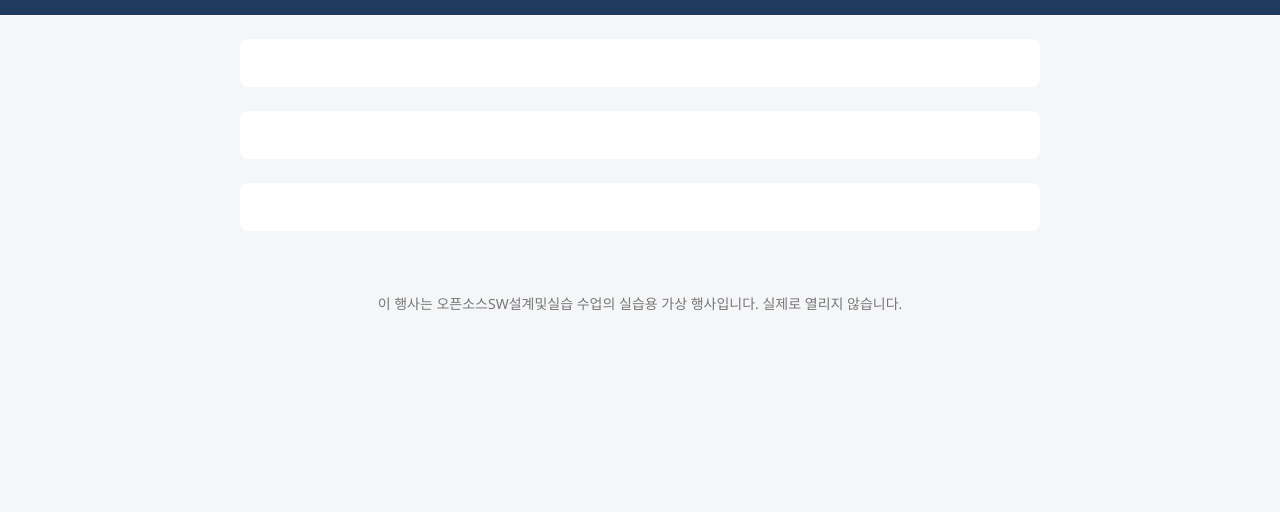
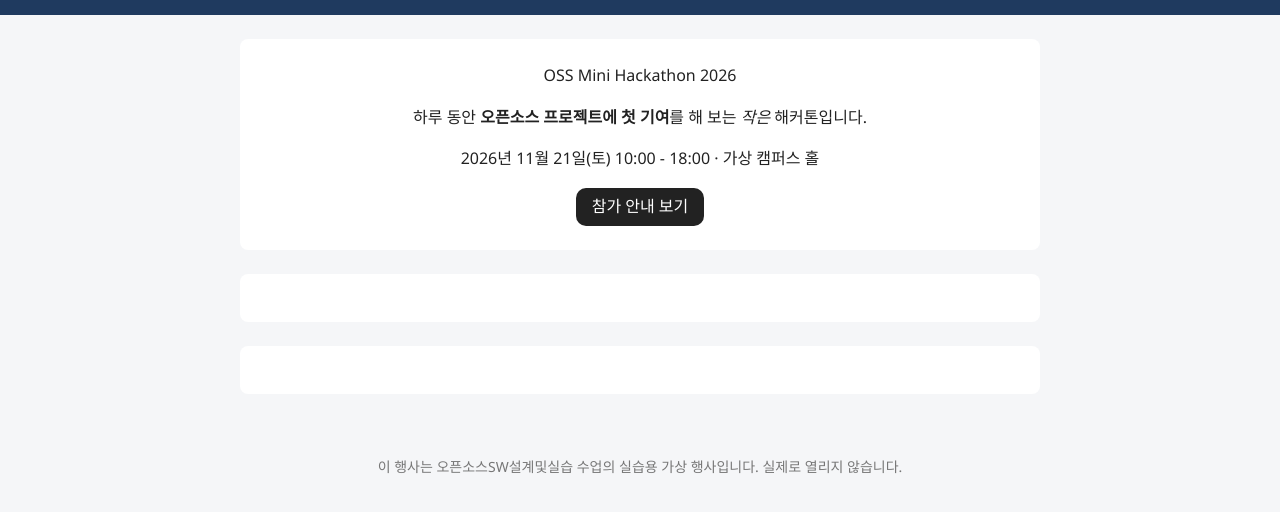
Before and after one commit to benhuhs/oss2026-week07-team07, a plain HTML site: page index.html in a window 1280 px wide. Shown: the part 68-580 px from the top of the page. Drawn offline with Linux system fonts and the light colour scheme.

Commit message:
feat: intro section

```diff
--- a/index.html
+++ b/index.html
@@ -19,7 +19,10 @@
   <main>
     <!-- ===== A: 행사 소개 (#intro) ===== -->
     <section id="intro">
-      <!-- A 가 이 안을 채웁니다 -->
+      <hi>OSS Mini Hackathon 2026</hi>
+      <p>하루 동안 <strong>오픈소스 프로젝트에 첫 기여</strong>를 해 보는 <em>작은</em> 해커톤입니다.</p>
+      <p>2026년 11월 21일(토) 10:00 - 18:00 · 가상 캠퍼스 홀</p>
+      <a class="cta" href="#faq">참가 안내 보기</a>
     </section>
 
     <!-- ===== B: 일정표 (#schedule) ===== -->
--- a/style.css
+++ b/style.css
@@ -45,7 +45,17 @@ section {
 
 /* ===== A: #intro ===== */
 /* 선택자는 #intro 로 시작합니다. 예: #intro h1 { ... } */
-
+#intro {
+  text-align: center;
+}
+#intro .cta{
+  display: inline-block;
+  padding: 6px 16px;
+  background-color: #222222;
+  color: #ffffff;
+  text-decoration: none;
+  border-radius: 10px;
+}
 
 /* ===== B: #schedule ===== */
 /* 선택자는 #schedule 로 시작합니다. 예: #schedule table { ... } */
```
